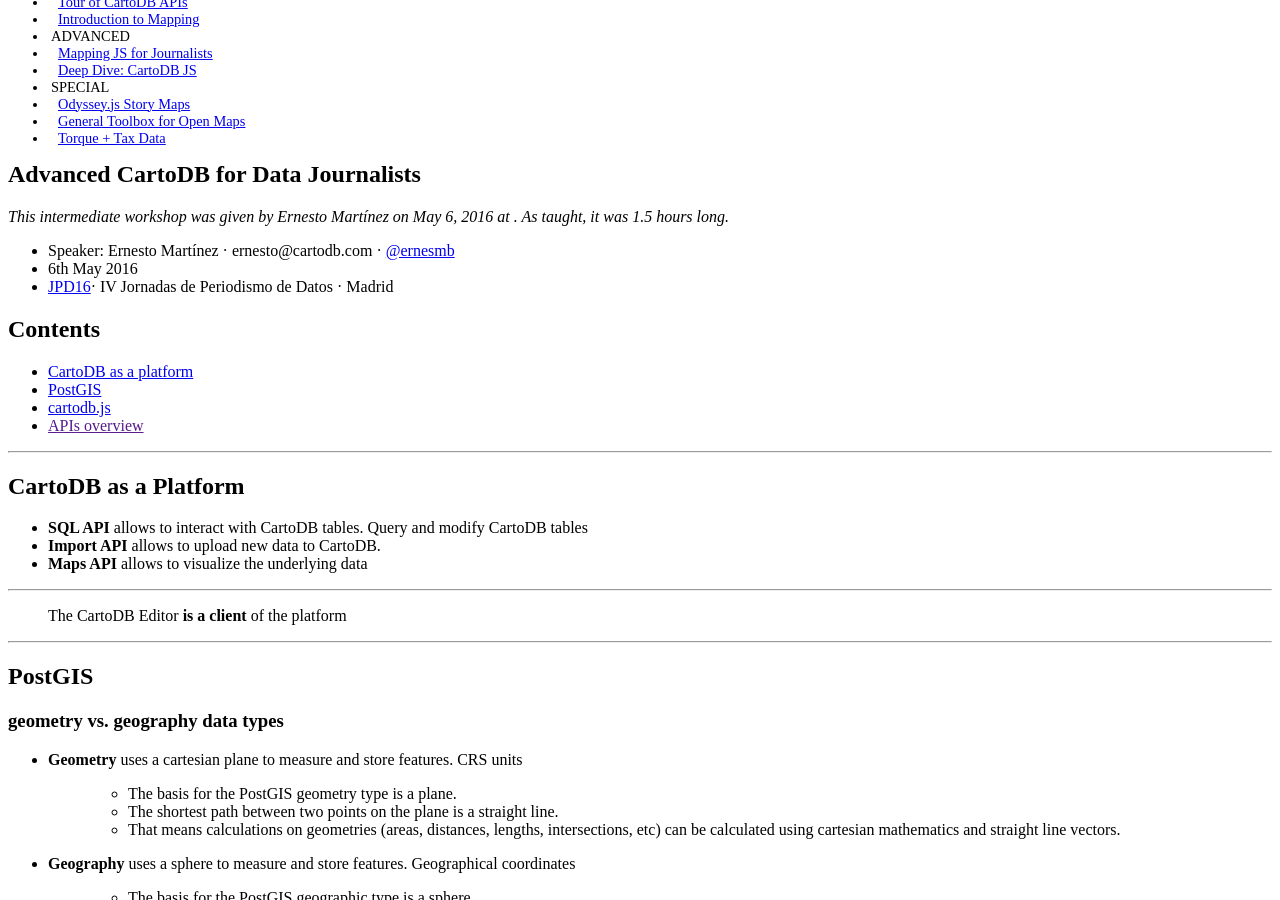
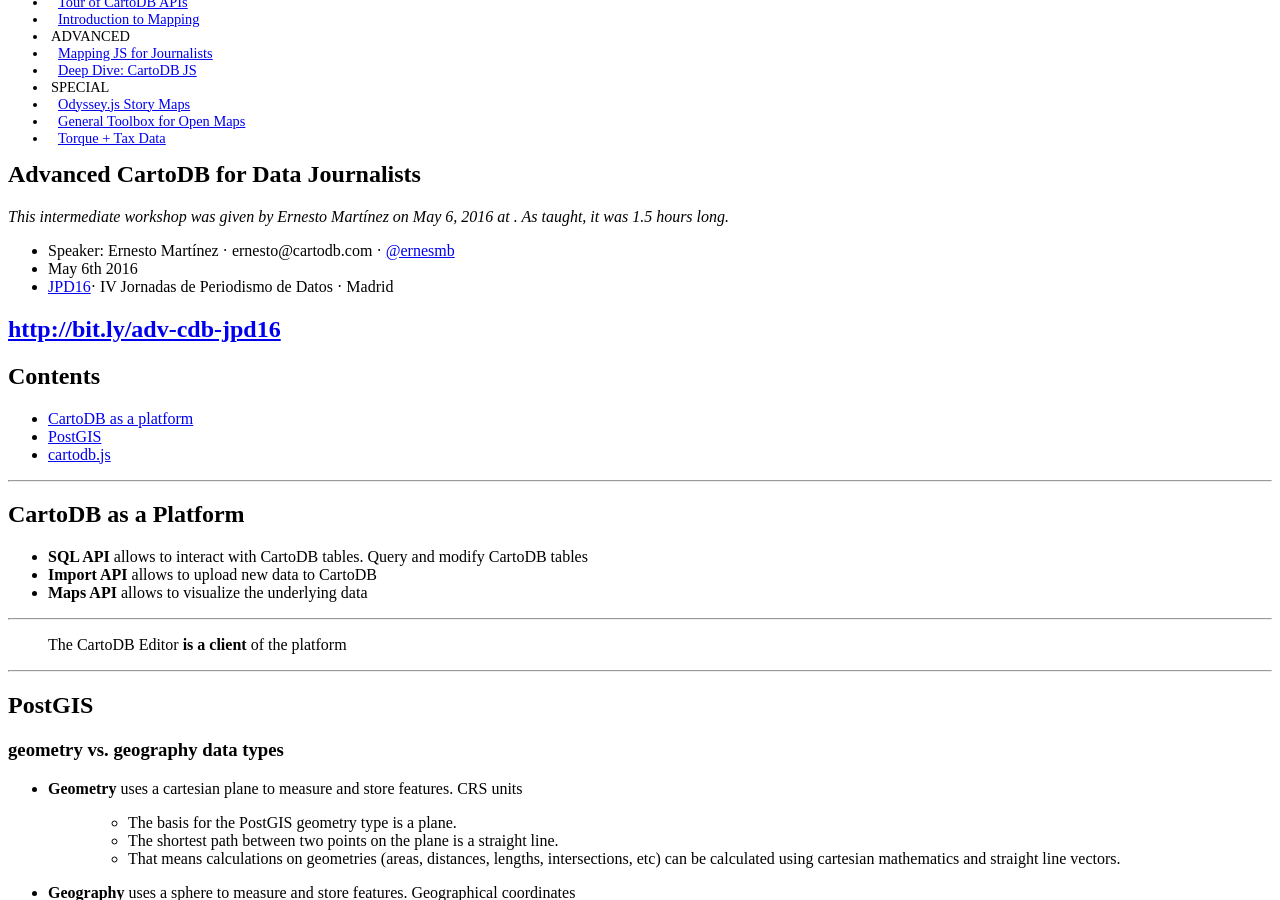
Before and after one commit to CartoDB/training, a Jekyll site: the page built from _posts/2016-05-06-jpd16-advanced.md, in a window 1280 px wide and 900 px high, scrolled down 496 px. Built offline with Jekyll 4.4.1, drawn with Linux system fonts in a browser that asks for light colours; a style sheet for code colours, icons or effects is not loaded; some of the changed text lies outside the part shown.

Commit message:
add link and small fixes

````diff
--- a/_posts/2016-05-06-jpd16-advanced.md
+++ b/_posts/2016-05-06-jpd16-advanced.md
@@ -8,20 +8,21 @@
 ---
 
 * Speaker: Ernesto Martínez · ernesto@cartodb.com · [@ernesmb](http://twitter.com/ernesmb)
-* 6th May 2016
+* May 6th 2016
 * [JPD16](http://jpd16.okfn.es/)· IV Jornadas de Periodismo de Datos · Madrid
+
+## [http://bit.ly/adv-cdb-jpd16](http://bit.ly/adv-cdb-jpd16)
 
 ## Contents
 - [CartoDB as a platform](#platform)
 - [PostGIS](#postgis)
 - [cartodb.js](#js)
-- [APIs overview]()
 
 ----
 
 ## CartoDB as a Platform <a name="platfom"></a>
 * __SQL API__ allows to interact with CartoDB tables. Query and modify CartoDB tables
-* __Import API__ allows to upload new data to CartoDB.
+* __Import API__ allows to upload new data to CartoDB
 * __Maps API__ allows to visualize the underlying data
 
 ----
@@ -48,11 +49,11 @@
   ![cart vs sph](http://workshops.boundlessgeo.com/postgis-intro/_images/cartesian_spherical.jpg)
 
   ![LA-CDG](http://workshops.boundlessgeo.com/postgis-intro/_images/lax_cdg.jpg)
+
   *Source: [Boundless Postgis intro](http://workshops.boundlessgeo.com/postgis-intro)*
 
-  *[Know more](http://workshops.boundlessgeo.com/postgis-intro/geography.html) about the Geography type*
-
-  *[Official PostGIS docs](http://postgis.net/docs/manual-1.5/ch04.html#PostGIS_Geography)*
+  * [Know more](http://workshops.boundlessgeo.com/postgis-intro/geography.html) about the Geography type
+  * [Official PostGIS docs](http://postgis.net/docs/manual-1.5/ch04.html#PostGIS_Geography)
 
 ----
 
@@ -79,6 +80,7 @@
 ----
 
 Some extra resources:
+
 * [Map Projections in Wikipedia](https://en.wikipedia.org/wiki/Map_projection)
 * [Projections tutorial](http://docs.cartodb.com/tutorials/projections/)
 * [Blog post](http://blog.cartodb.com/free-your-maps-web-mercator/) about using other projections in CartoDB
@@ -87,6 +89,7 @@
 
 ### PostGIS Spatial Analysis Queries
 We are going to make use of the following datasets, available from CartoDB's Data Library:
+
 * [ne_50m_land](https://jpd16.cartodb.com/tables/ne_50m_land/public) - Emerged lands
 * [ne_adm0_europe](https://jpd16.cartodb.com/tables/ne_adm0_europe/public) - European countries
 * [ne_10m_populated_places_simple](https://jpd16.cartodb.com/tables/ne_10m_populated_places_simple) - Populated places in the world
@@ -97,7 +100,7 @@
 
 ----
 
-#### __ST_Buffer()__ creates a round area with a given radius.
+#### __ST_Buffer()__ creates a round area with a given radius
 
 ```sql
 SELECT
@@ -209,9 +212,9 @@
 WHERE
     a.cartodb_id != b.cartodb_id
   AND ST_DWithin(
-        a.the_geom_webmercator,
-        b.the_geom_webmercator,
-        150000
+      a.the_geom_webmercator,
+      b.the_geom_webmercator,
+      150000
     )
   AND a.adm0name = 'Spain'
   AND b.adm0name = 'Spain'
@@ -223,16 +226,16 @@
 
 ```sql
 SELECT
-  ST_MakeLine(a.the_geom_webmercator, b.the_geom_webmercator) As the_geom_webmercator
+  ST_MakeLine(a.the_geom_webmercator, b.the_geom_webmercator) AS the_geom_webmercator
 FROM
   ne_10m_populated_places_simple a,
   ne_10m_populated_places_simple b
 WHERE
     a.cartodb_id != b.cartodb_id
   AND ST_DWithin(
-        a.the_geom_webmercator,
-        b.the_geom_webmercator,
-        150000
+      a.the_geom_webmercator,
+      b.the_geom_webmercator,
+      150000
     )
   AND a.adm0name = 'Spain'
   AND b.adm0name = 'Spain'
@@ -249,11 +252,13 @@
   row_number() over () as cartodb_id,
   CDB_RectangleGrid(
     ST_Buffer(the_geom_webmercator,125000),
-   250000,
-   250000
+  250000,
+  250000
   ) AS the_geom_webmercator
-FROM ne_adm0_europe
-WHERE adm0_a3 IN ('ITA','GBR')
+FROM
+  ne_adm0_europe
+WHERE
+  adm0_a3 IN ('ITA','GBR')
 ```
 
 * [CDB_RectangleGrid](http://docs.cartodb.com/tips-and-tricks/cartodb-functions/#a-rectangle-grid)
@@ -268,8 +273,10 @@
     ST_Buffer(the_geom_webmercator, 100000),
     100000
   ) AS the_geom_webmercator
-FROM ne_adm0_europe
-WHERE adm0_a3 IN ('ESP','ITA'))
+FROM
+  ne_adm0_europe
+WHERE
+  adm0_a3 IN ('ESP','ITA'))
 
 SELECT
   grid.the_geom_webmercator,
@@ -277,8 +284,8 @@
 FROM
   grid, ne_adm0_europe a
 WHERE
-  ST_intersects(grid.the_geom_webmercator, a.the_geom_webmercator)
-AND a.adm0_a3 IN ('ESP','ITA')
+    ST_intersects(grid.the_geom_webmercator, a.the_geom_webmercator)
+  AND a.adm0_a3 IN ('ESP','ITA')
 ```
 
 * [CDB_HexagonGrid](http://docs.cartodb.com/tips-and-tricks/cartodb-functions/#a-hexagon-grid)
````
